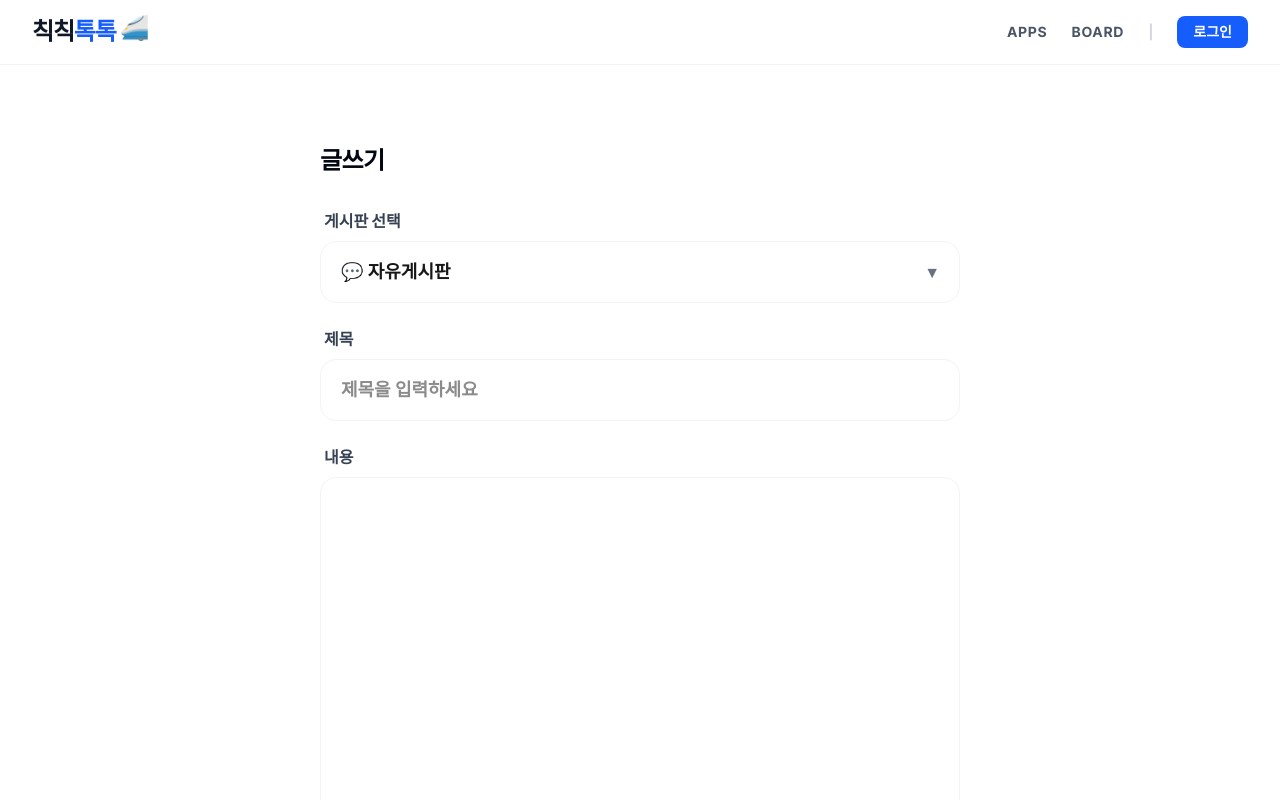
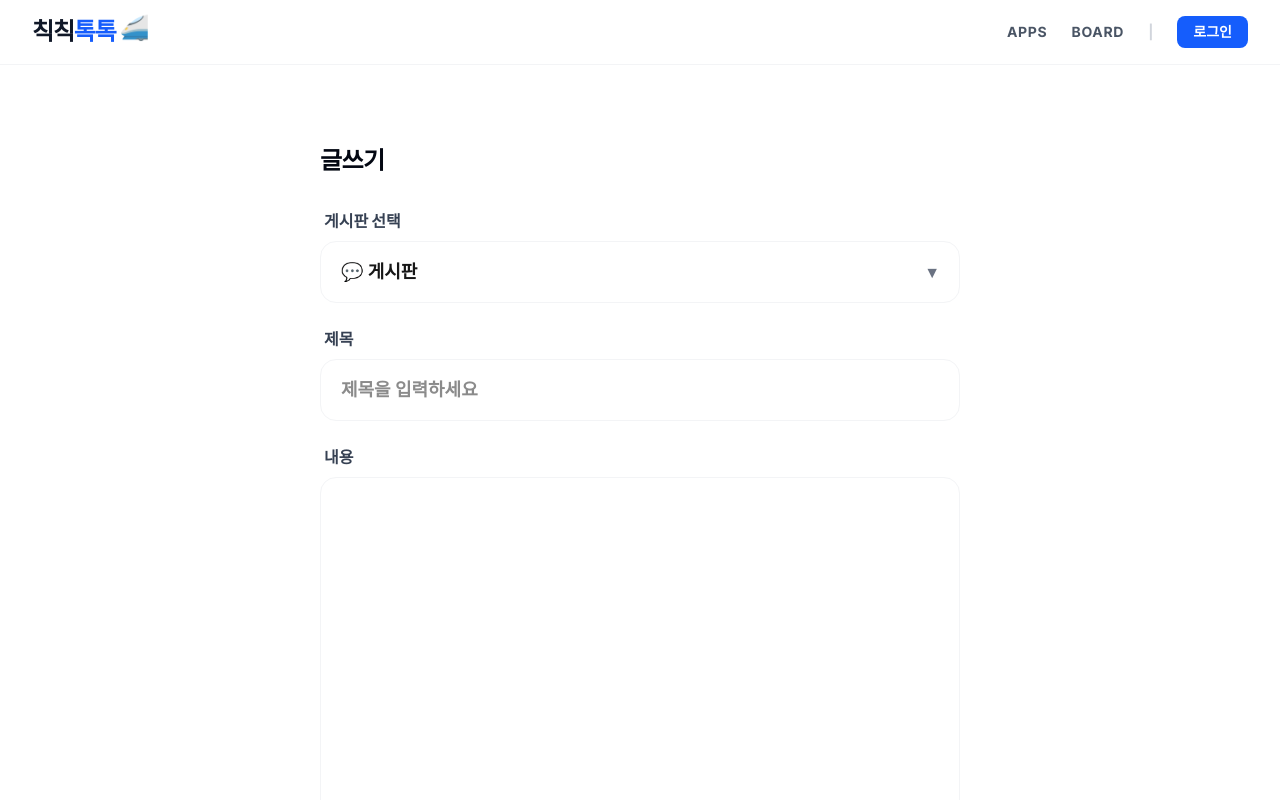
Before and after one commit to sungjeekorail5-ai/chiktalk, a Next.js app: page /board/write in a window 1280 px wide. Shown: the top 800 px of the page. Built offline with nearby package versions, Linux system fonts and the light colour scheme; no server answers.

Commit message:
게시판 탭 분리 기능 추가 및 CSS 문법 에러 수정2

```diff
--- a/app/board/page.tsx
+++ b/app/board/page.tsx
@@ -105,7 +105,7 @@ export default function BoardPage() {
             </Link>
           )}
         </div>
-        <p className="text-sm text-gray-400 font-medium">탑승객들의 다양한 이야기가 모이는 곳</p>
+        <p className="text-sm text-gray-400 font-medium">다양한 이야기가 모이는 곳</p>
 
         {/* 📑 탭 버튼 영역 */}
         <div className="flex border-t border-gray-100 pt-2 mt-4">
--- a/app/board/write/page.tsx
+++ b/app/board/write/page.tsx
@@ -117,7 +117,7 @@ export default function WritePage() {
               className="w-full px-4 md:px-5 py-3 md:py-4 border border-gray-100 rounded-2xl outline-none focus:ring-2 focus:ring-blue-500 font-bold text-base md:text-lg transition-all appearance-none bg-white cursor-pointer"
               required
             >
-              <option value="free">💬 자유게시판</option>
+              <option value="free">💬 게시판</option>
               <option value="inquiry">🙋‍♂️ 앱 문의사항</option>
             </select>
             {/* 커스텀 화살표 아이콘 */}
--- a/app/layout.tsx
+++ b/app/layout.tsx
@@ -18,7 +18,7 @@ export const viewport: Viewport = {
 
 export const metadata: Metadata = {
   title: "칙칙톡톡 | 대한민국 철도 TALK & APP",
-  description: "대한민국 철도 사내 애플리케이션 및 자유게시판",
+  description: "철도 사내 애플리케이션 및 자유게시판",
 };
 
 export default async function RootLayout({
--- a/app/page.tsx
+++ b/app/page.tsx
@@ -48,13 +48,13 @@ export default async function HomePage() {
               href="/apps"
               className="flex-1 bg-gray-950 hover:bg-blue-600 text-white font-black py-4 sm:py-6 rounded-[2rem] shadow-2xl transition-all hover:-translate-y-2 active:scale-95 text-lg sm:text-xl flex items-center justify-center gap-2"
             >
-              📦 앱 보관함
+              📦 DOWNLOAD APPS
             </a>
             <a
               href="/board"
               className="flex-1 bg-white border-2 border-gray-100 hover:border-blue-500 text-gray-900 font-black py-4 sm:py-6 rounded-[2rem] shadow-sm transition-all hover:-translate-y-2 active:scale-95 text-lg sm:text-xl flex items-center justify-center gap-2"
             >
-              💬 자유게시판
+              💬 COMMUNITY
             </a>
           </>
         ) : (
```
